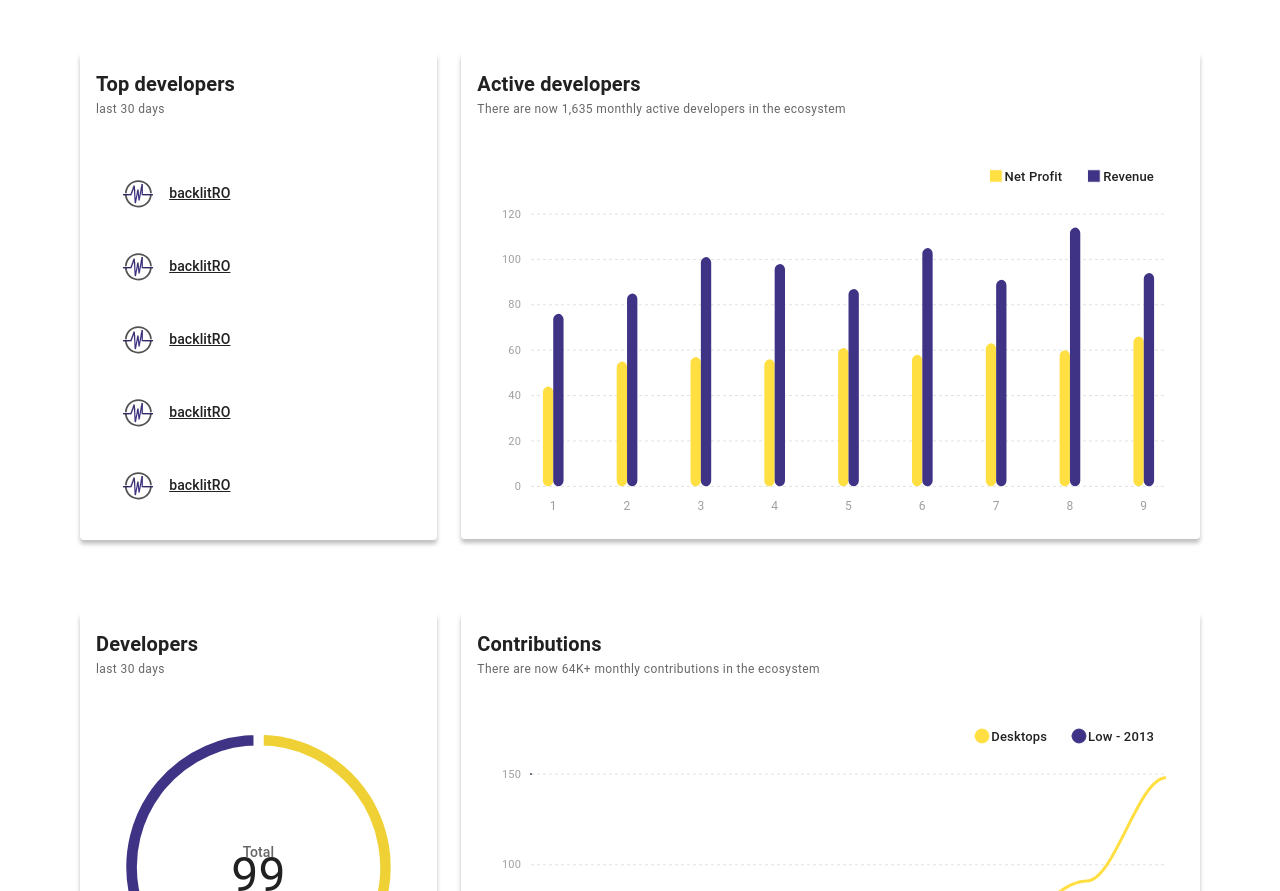
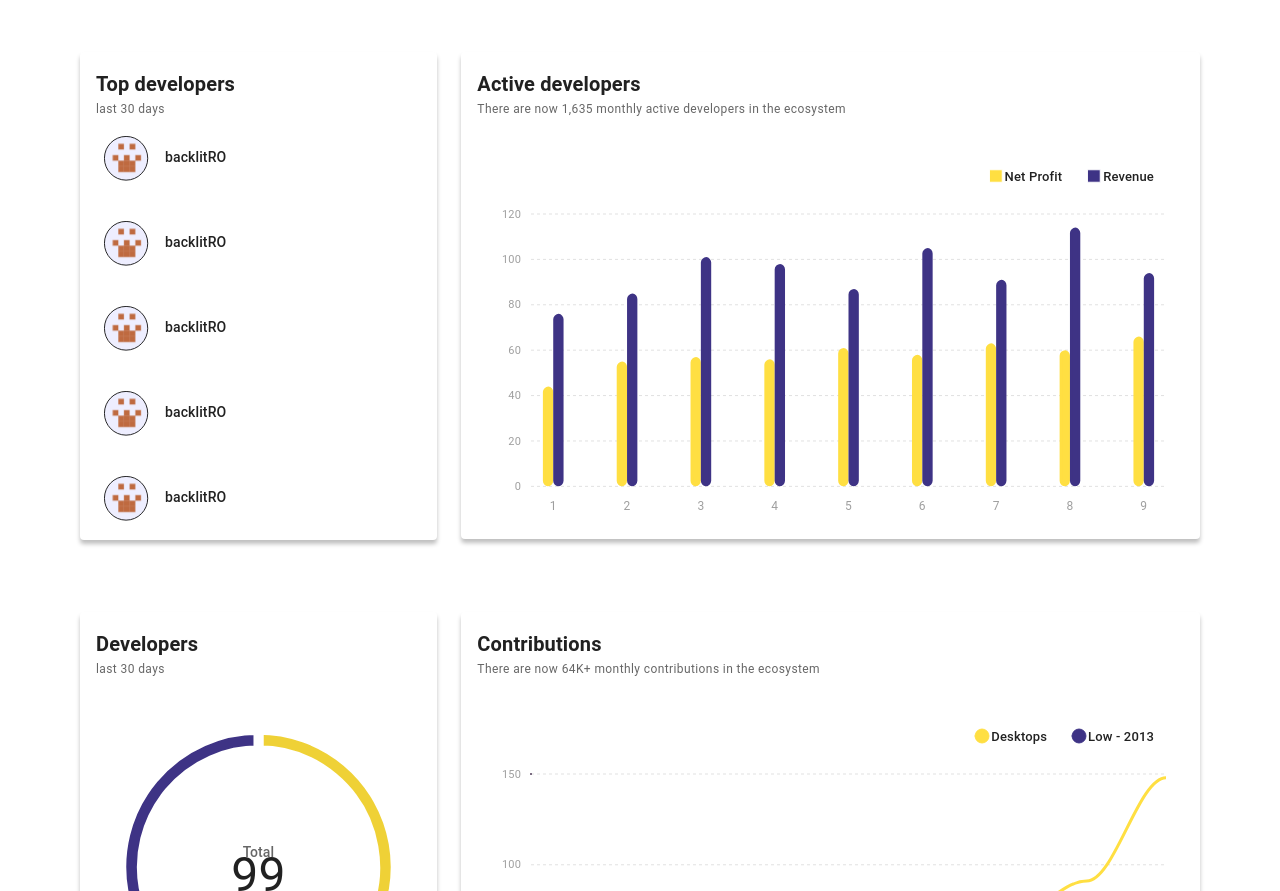
Before and after one commit to CrossChainLabs-Stellar/sorobanpulse-webapp, a React (Create React App) app: page / in a window 1280 px wide. Shown: the part 700-1591 px from the top of the page. Built offline with nearby package versions, Linux system fonts and the light colour scheme.

Commit message:
small changes and some cleanup

```diff
--- a/src/components/MainHead.js
+++ b/src/components/MainHead.js
@@ -18,7 +18,7 @@ import triunghi from '../assets/triunghi.svg';
 // ----------------------------------------------------------------------
 
 
-export default function IssuesHead({ paramsCallback }) {
+export default function MainHead() {
     const [isDescName, setIsDescName] = useState(true);
     const [isDescDevelopers, setIsDescDevelopers] = useState(true);
     const [isDescActiveDevs, setIsDescActiveDevs] = useState(true);
--- a/src/components/MainTable.js
+++ b/src/components/MainTable.js
@@ -9,7 +9,6 @@ import {
     TableCell,
     Typography,
     TableContainer,
-    Link,
     LinearProgress
 } from '@mui/material';
 
--- a/src/components/ProjectsTable.js
+++ b/src/components/ProjectsTable.js
@@ -1,4 +1,4 @@
-import React, { useState, useContext } from 'react';
+import React, { useState } from 'react';
 
 // @mui
 import { styled } from '@mui/material/styles';
--- a/src/components/sections/TopDevelopers.js
+++ b/src/components/sections/TopDevelopers.js
@@ -2,21 +2,23 @@
 // import { useState, useEffect } from 'react';
 import { Box, Stack, Card, Typography, CardHeader, Link } from '@mui/material';
 
-import logo from '../../assets/logo.svg';
+import mockAvatar from '../../mock/mockAvatar.svg'
 
 function ContributorItem({ item }) {
-    const { dev_name, avatar_url, contributions } = item
-
+    // const { dev_name, avatar_url, contributions } = item;
+    const { dev_name, contributions } = item;
     return (
         <Stack direction="row" alignItems="center" spacing={2}>
-            <Box component="img" src={logo} sx={{ width: 30, height: 30, borderRadius: 1.5 }} />
+            <Box component="img" src={mockAvatar} sx={{ width: 45, height: 45, borderRadius: 1.5 }} />
             <Box sx={{ minWidth: 240 }}>
                 <Typography variant="subtitle2" noWrap>
                     <Link
                         target="_blank"
                         color="inherit"
                         rel="noopener"
-                        href={"https://github.com/" + dev_name}>
+                        href={"https://github.com/" + dev_name}
+                        underline='none'
+                    >
                         {dev_name}
                     </Link>
                 </Typography>
@@ -62,56 +64,56 @@ function TopDevelopers() {
                 </Stack>
             }
             />
-            <Stack spacing={5.37} sx={{ p: 5.4, pr: 0, height: '25.25rem', overflowY: 'scroll' }}>
+            <Stack spacing={5} sx={{ pl: 3, pr: 0, height: '25.25rem', overflowY: 'scroll' }}>
                 {/* {state.top_contributors?.map((item) => (
           <ContributorItem key={item.dev_name} item={item} />
         ))} */}
                 <ContributorItem
                     item={{
                         dev_name: 'backlitRO',
-                        avatar_url: { logo },
+                        // avatar_url: { logo },
                         contributions: 3
                     }}
                 />
                 <ContributorItem
                     item={{
                         dev_name: 'backlitRO',
-                        avatar_url: { logo },
+                        // avatar_url: { logo },
                         contributions: 3
                     }}
                 />
                 <ContributorItem
                     item={{
                         dev_name: 'backlitRO',
-                        avatar_url: { logo },
+                        // avatar_url: { logo },
                         contributions: 3
                     }}
                 />
                 <ContributorItem
                     item={{
                         dev_name: 'backlitRO',
-                        avatar_url: { logo },
+                        // avatar_url: { logo },
                         contributions: 3
                     }}
                 />
                 <ContributorItem
                     item={{
                         dev_name: 'backlitRO',
-                        avatar_url: { logo },
+                        // avatar_url: { logo },
                         contributions: 3
                     }}
                 />
                 <ContributorItem
                     item={{
                         dev_name: 'backlitRO',
-                        avatar_url: { logo },
+                        // avatar_url: { logo },
                         contributions: 3
                     }}
                 />
                 <ContributorItem
                     item={{
                         dev_name: 'backlitRO',
-                        avatar_url: { logo },
+                        // avatar_url: { logo },
                         contributions: 3
                     }}
                 />
```
Also changed, not shown: src/mock/mockAvatar.svg (added).
